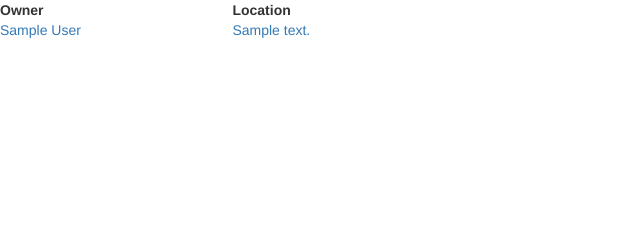
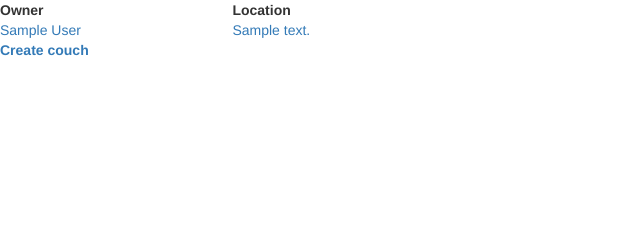
Before and after one commit to Macalester-Worldwide/MacWorld, a Django app: page /couches/ in a window 1280 px wide. Shown: the part 220-460 px from the top of the page, without its empty margins (0-640 px from the left). Run offline with Django 3.2, Linux system fonts and the light colour scheme; a user stored in the database is signed in; tables that the repository leaves empty hold one stand-in row (values such as "Sample post"); some libraries are stand-ins or nearby versions.

Commit message:
Added a link to the Couch Create View in Couches Home. Due to me reconfiguring some permissions (unrelated to the addition of django-allauth), it is possible to get a weird bug if you try to add a couch without having a couches-profile.

```diff
--- a/Couches/templates/couch/list.html
+++ b/Couches/templates/couch/list.html
@@ -48,4 +48,5 @@
     </tr>
     {% endfor %}
 </table>
+<a href="{% url 'couches:couch.create' %}"><b>{% trans 'Create couch' %}</b></a>
 {% endblock %}
```
